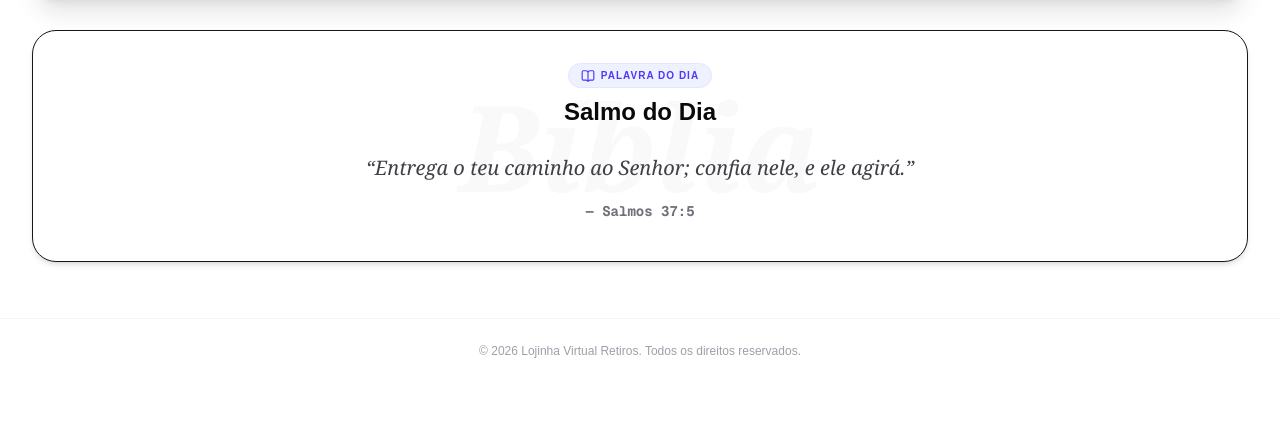
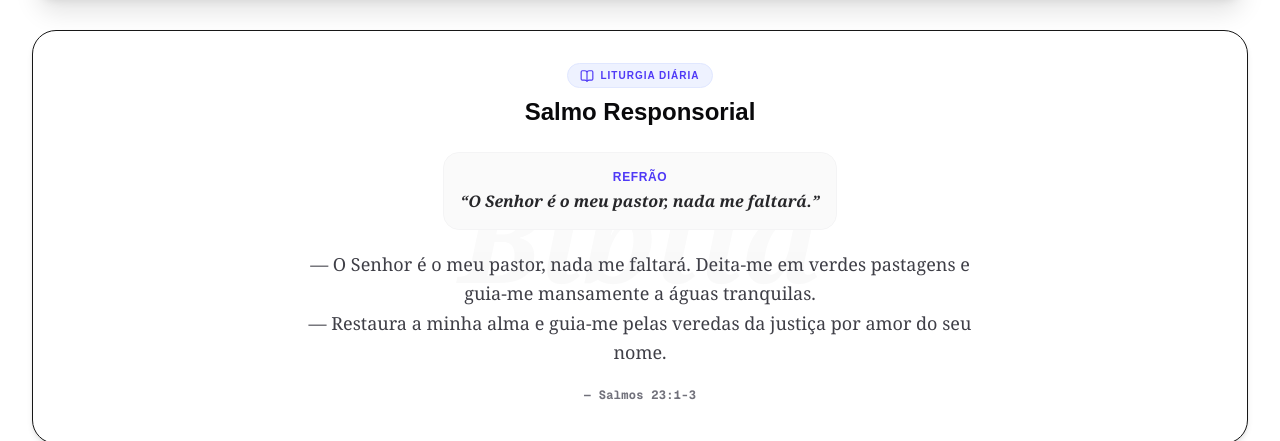
Before and after one commit to rodrigotgranada/lojinha_homens_de_fe_front, a Next.js app: page / in a window 1280 px wide. Shown: the part 511-952 px from the top of the page. Before the commit the page ends 894 px from the top, so only its background shows below. Built offline with nearby package versions, Linux system fonts and the light colour scheme; no server answers.

Commit message:
feat: integrate official daily liturgy API for responsorial Psalm of the day

```diff
--- a/src/app/page.tsx
+++ b/src/app/page.tsx
@@ -6,18 +6,18 @@ import Link from "next/link";
 import { LogIn, BookOpen, Settings } from "lucide-react";
 
 interface PsalmData {
-  text: string;
-  reference: string;
+  refrao?: string;
+  texto: string;
+  referencia: string;
 }
 
 export default function HomePage() {
   const { currentUser, activeEvent, isLoading } = useApp();
 
-  // Psalm of the Day states
+  // Psalm of the Day states (from Daily Liturgy API)
   const [psalm, setPsalm] = useState<PsalmData | null>(null);
   const [loadingPsalm, setLoadingPsalm] = useState(true);
 
-  // Fetch Psalm of the Day from the API based on today's date
   useEffect(() => {
     async function fetchPsalm() {
       const today = new Date();
@@ -25,29 +25,37 @@ export default function HomePage() {
       const month = today.getMonth() + 1;
       const year = today.getFullYear();
 
-      // Deterministic chapter based on current date so it stays the same all day
-      const seed = day + month * 31 + year;
-      const chapter = (seed % 150) + 1;
-
       setLoadingPsalm(true);
       try {
-        const res = await fetch(`https://www.abibliadigital.com.br/api/verses/nvi/sl/${chapter}/1`);
+        const res = await fetch(`https://liturgia.up.railway.app/v3/?dia=${day}&mes=${month}&ano=${year}`);
         if (!res.ok) throw new Error("API error");
         const data = await res.json();
+
+        // Find the main celebration of the day
+        const celebration = data.celebracoes?.find((c: any) => c.principal) || data.celebracoes?.[0];
+        if (!celebration) throw new Error("No celebration found");
+
+        // Find the Psalm responsorial in the readings
+        const salmoLeitura = celebration.leituras?.find(
+          (l: any) => l.tipo === "salmo" || l.rotulo?.toLowerCase().includes("salmo")
+        );
+        if (!salmoLeitura) throw new Error("No Psalm reading found");
+
+        const salmoOpcao = salmoLeitura.opcoes?.[0];
+        if (!salmoOpcao) throw new Error("No Psalm option found");
+
         setPsalm({
-          text: data.text,
-          reference: `Salmos ${data.chapter}:${data.number}`
+          refrao: salmoOpcao.refrao || "",
+          texto: salmoOpcao.texto || "",
+          referencia: salmoOpcao.referencia || "Salmo Responsorial"
         });
       } catch (err) {
-        console.warn("Failed to fetch psalm from API, using fallback", err);
-        // Fallback that is also deterministic based on the chapter index
-        const fallbacks: Record<number, PsalmData> = {
-          1: { text: "O Senhor é o meu pastor, nada me faltará.", reference: "Salmos 23:1" },
-          2: { text: "Deus é o nosso refúgio e a nossa fortaleza, auxílio sempre presente na adversidade.", reference: "Salmos 46:1" },
-          3: { text: "Entrega o teu caminho ao Senhor; confia nele, e ele agirá.", reference: "Salmos 37:5" },
-        };
-        const fallbackIndex = (chapter % 3) + 1;
-        setPsalm(fallbacks[fallbackIndex]);
+        console.warn("Failed to fetch liturgical psalm, using Psalm 23 fallback", err);
+        setPsalm({
+          refrao: "O Senhor é o meu pastor, nada me faltará.",
+          texto: "— O Senhor é o meu pastor, nada me faltará. Deita-me em verdes pastagens e guia-me mansamente a águas tranquilas.\n— Restaura a minha alma e guia-me pelas veredas da justiça por amor do seu nome.",
+          referencia: "Salmos 23:1-3"
+        });
       } finally {
         setLoadingPsalm(false);
       }
@@ -117,10 +125,10 @@ export default function HomePage() {
         <div className="space-y-2 relative z-10">
           <span className="bg-indigo-50 dark:bg-indigo-955/40 text-indigo-600 dark:text-indigo-400 text-[10px] font-extrabold uppercase tracking-widest px-3 py-1 rounded-full border border-indigo-100 dark:border-indigo-900/30 flex items-center gap-1.5 justify-center w-fit mx-auto">
             <BookOpen className="h-3.5 w-3.5" />
-            Palavra do Dia
+            Liturgia Diária
           </span>
           <h2 className="text-2xl font-black text-zinc-950 dark:text-white mt-2">
-            Salmo do Dia
+            Salmo Responsorial
           </h2>
         </div>
 
@@ -130,15 +138,28 @@ export default function HomePage() {
               <circle className="opacity-25" cx="12" cy="12" r="10" stroke="currentColor" strokeWidth="4" />
               <path className="opacity-75" fill="currentColor" d="M4 12a8 8 0 018-8V0C5.373 0 0 5.373 0 12h4zm2 5.291A7.962 7.962 0 014 12H0c0 3.042 1.135 5.824 3 7.938l3-2.647z" />
             </svg>
-            <span className="text-xs text-zinc-400 font-semibold">Buscando palavra na Bíblia Sagrada...</span>
+            <span className="text-xs text-zinc-400 font-semibold">Buscando Salmo do dia na Liturgia Diária...</span>
           </div>
         ) : psalm ? (
-          <div className="space-y-4 max-w-2xl relative z-10 py-2">
-            <p className="text-lg md:text-xl font-medium text-zinc-700 dark:text-zinc-300 italic leading-relaxed font-serif">
-              &ldquo;{psalm.text}&rdquo;
+          <div className="space-y-5 max-w-3xl relative z-10 py-2">
+            {/* Refrain */}
+            {psalm.refrao && (
+              <div className="bg-zinc-50 dark:bg-zinc-800/40 p-4 rounded-2xl border border-zinc-100 dark:border-zinc-800 inline-block max-w-xl mx-auto">
+                <p className="text-xs font-black uppercase text-indigo-600 dark:text-indigo-400 tracking-wider">Refrão</p>
+                <p className="text-base font-extrabold text-zinc-800 dark:text-zinc-200 mt-1 italic font-serif">
+                  &ldquo;{psalm.refrao}&rdquo;
+                </p>
+              </div>
+            )}
+
+            {/* Verses */}
+            <p className="text-base md:text-lg font-medium text-zinc-700 dark:text-zinc-355 leading-relaxed font-serif whitespace-pre-line text-center max-w-2xl mx-auto">
+              {psalm.texto}
             </p>
-            <p className="text-sm font-bold text-zinc-500 dark:text-zinc-500 font-mono">
-              — {psalm.reference}
+
+            {/* Reference */}
+            <p className="text-xs font-bold text-zinc-500 dark:text-zinc-550 font-mono tracking-wide">
+              — {psalm.referencia}
             </p>
           </div>
         ) : null}
```
